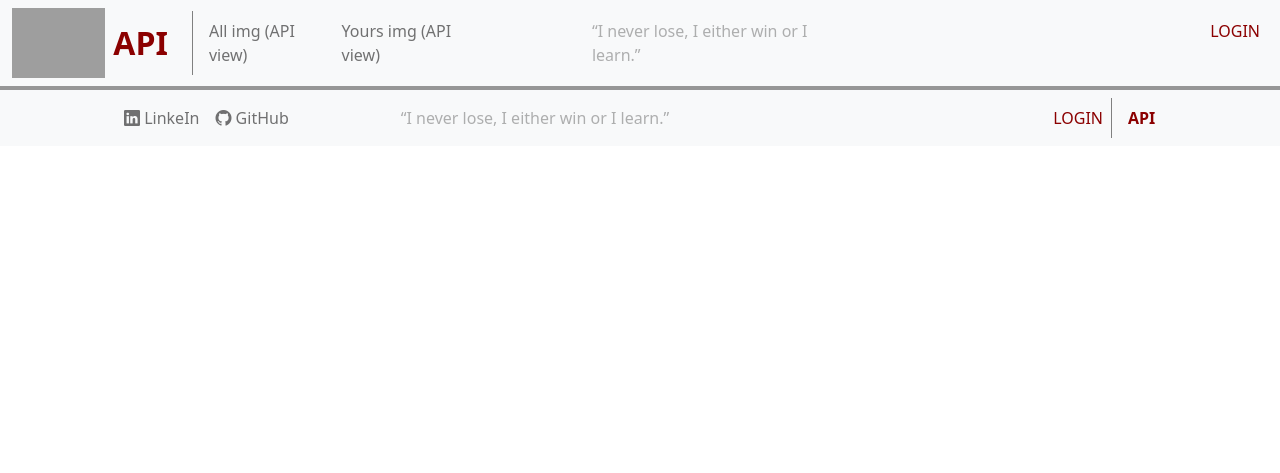
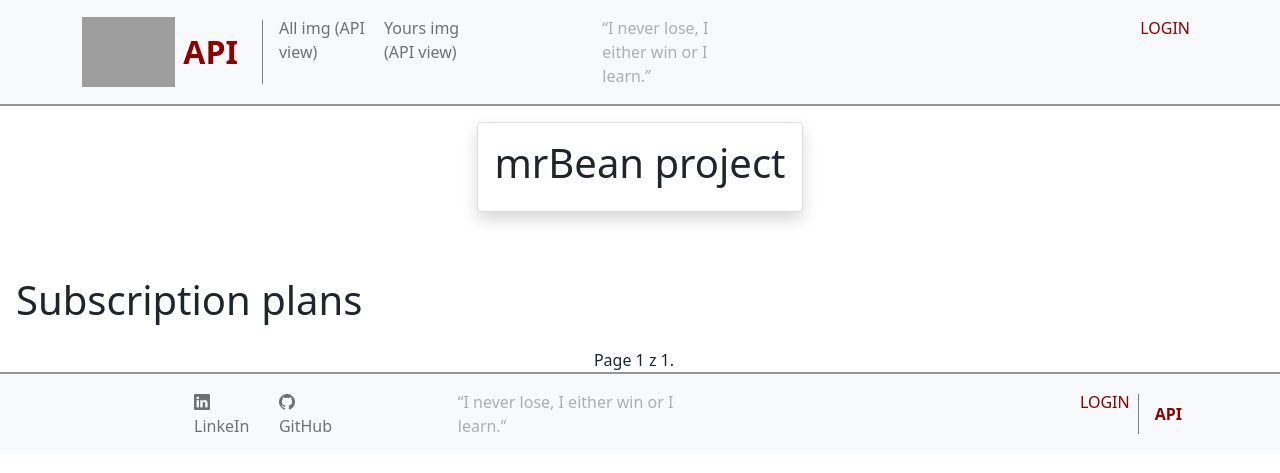
Before and after one commit to annnevvv/mr_bean, a Django app: page / in a window 1280 px wide. Shown: the top 473 px of the page. Run offline with Django 4.2, Linux system fonts and the light colour scheme; data that the repository does not hold is empty; grey boxes are pictures that could not be loaded.

Commit message:
addaed tiers to HomeVien and template

```diff
--- a/image_app/templates/image_app/index.html
+++ b/image_app/templates/image_app/index.html
@@ -3,20 +3,85 @@
 
 <section class="contianer">
   <div class="d-flex flex-wrap justify-content-center">
+    <div class="card shadow mb-5 bg-body rounded mt-3">
+      <h1 class="card-title p-3">mrBean project</h1>
+    </div>
+  </div>
+</section>
+
+<section class="contianer">
+    <div class="">
+
+    <div class="card-title">
+      <h1 class="card-title p-3">Subscription plans</h1>
+    </div>
+
+
+    <div class="d-flex flex-wrap justify-content-center">
+
+        {% for tier in tiers %}
+        <div class="card shadow mb-5 bg-body rounded mt-3 m-1" style="width: 17rem; height: 22rem;">
+        <h1 class="card-title p-3">{{tier.name}}</h1>
+        </div>
+        {% endfor %}
+
+    </div>
+
+  </div>
+</section>
+
+{% comment %} Gallery {% endcomment %}
+<section class="contianer">
+  <div class="d-flex flex-wrap justify-content-center">
     {% for img in image_list %}
-    <div class="card shadow mb-5 bg-body rounded m-1" style="width: 17rem">
+    <div class="card shadow mb-5 bg-body rounded m-1" style="width: 17rem; height: 22rem;">
+      {% if useris_authenticated %}
       <a href="{% url 'image_app:image_detail' pk=img.id %}"
         ><img
-          class="card-img-top"
+          class="img-fluid card-img-top "
           src="{{img.image_file.url}}"
           alt="Card image cap"
+
+
+
       /></a>
+      {% else %}
+      <img
+        class="img-fluid card-img-top  "
+        src="{{img.image_file.url}}"
+        alt="Card image cap"
+
+      />
+      {% endif %}
       <div class="card-body">
         <h5 class="card-title">{{img.title}}</h5>
         <div class="card-text">{{img.short_description|truncatewords:17}}</div>
       </div>
     </div>
+
     {% endfor %}
   </div>
+
+{% comment %} Pginator {% endcomment %}
+  <div class="pagination container d-flex justify-content-center">
+    <span class="step-links">
+      {% if page_obj.has_previous %}
+      <a href="?page=1">&laquo; first</a>
+      <a href="?page={{ page_obj.previous_page_number }}">Previous</a>
+      {% endif %}
+
+      <span class="current">
+        Page {{ page_obj.number }} z {{ page_obj.paginator.num_pages }}.
+      </span>
+
+      {% if page_obj.has_next %}
+      <a href="?page={{ page_obj.next_page_number }}">Next</a>
+      <a href="?page={{ page_obj.paginator.num_pages }}">last &raquo;</a>
+    </span>
+      </div>
+    {% endif %}
+  </div>
+  </div>
 </section>
+
 {% endblock %}
--- a/image_app/views.py
+++ b/image_app/views.py
@@ -25,10 +25,21 @@ from datetime import timedelta, timezone
 
 
 class HomeView(ListView):
-    model = Image
+    # model = Image
     template_name = 'image_app/index.html'
-    context_object_name = 'image_list'
-    ordering = ['-uploaded_at']
+    # context_object_name = 'image_list'
+    # ordering = ['-uploaded_at']
+    paginate_by = 10
+
+    def get_context_data(self, **kwargs):
+        context = super().get_context_data(**kwargs)
+        context['image_list'] = Image.objects.filter(
+            private=False).order_by('-uploaded_at')
+        context['tiers'] = UserAccountTier.objects.all()
+        return context
+
+    def get_queryset(self):
+        return Image.objects.filter(private=False).order_by('-uploaded_at')
 
 
 class ImageFormView(LoginRequiredMixin, FormView):
@@ -47,7 +58,7 @@ class SuccessView(TemplateView):
     template_name = 'success.html'
 
 
-class ImageDetailView(DetailView):
+class ImageDetailView(LoginRequiredMixin, DetailView):
     model = Image
     template_name = 'image_app/image_detail.html'
     context_object_name = 'image_instance'
--- a/mr_bean/settings.py
+++ b/mr_bean/settings.py
@@ -156,4 +156,4 @@ MEDIA_URL = "/media/"
 
 LOGIN_REDIRECT_URL = '/users_app/dashboard'
 # LOGIN_URL = 'login'
-LOGOUT_REDIRECT_URL = ''
+LOGOUT_REDIRECT_URL = '/'
--- a/mr_bean/urls.py
+++ b/mr_bean/urls.py
@@ -27,9 +27,9 @@ from image_app.views import HomeView
 
 urlpatterns = [
     path('', HomeView.as_view(), name='home'),
-    path('images', include('image_app.urls', 'images_app')),
+    path('images_app/', include('image_app.urls', 'images_app')),
     path('admin/', admin.site.urls),
-    path('users/', include('users_app.urls', 'users_app')),
+    path('users_app/', include('users_app.urls', 'users_app')),
     path('api/', include('api_app.urls', 'api_app')),
     # path('api/', include(router.urls), name='api'),
 ]
--- a/templates/base.html
+++ b/templates/base.html
@@ -35,7 +35,7 @@
       "
     >
       <nav class="navbar navbar-expand-lg navbar-light bg-light">
-        <div class="container-fluid">
+        <div class="container">
           {% comment %}
           <a href="{% url 'users:dashboard' %}">
             {% endcomment %}
@@ -140,7 +140,7 @@
                 <a
                   style="color: darkred"
                   class="nav-link ms-lg-5 ps-lg-5"
-                  href="{% url 'users:login' %}"
+                  href="{% url 'users_app:login' %}"
                   >LOGIN</a
                 >
               </li>
@@ -164,7 +164,7 @@
       "
     >
       <nav class="navbar navbar-expand-lg navbar-light bg-light">
-        <div class="container-fluid">
+        <div class="container">
           <button
             class="navbar-toggler"
             type="button"
@@ -232,7 +232,7 @@
                 <a
                   style="color: darkred"
                   class="nav-link ms-lg-5 ps-lg-5"
-                  href="{% url 'users:login' %}"
+                  href="{% url 'users_app:login' %}"
                   >LOGIN</a
                 >
               </li>
```
Also changed, not shown: uploads/users/2/uploaded_img/5.png (added).
